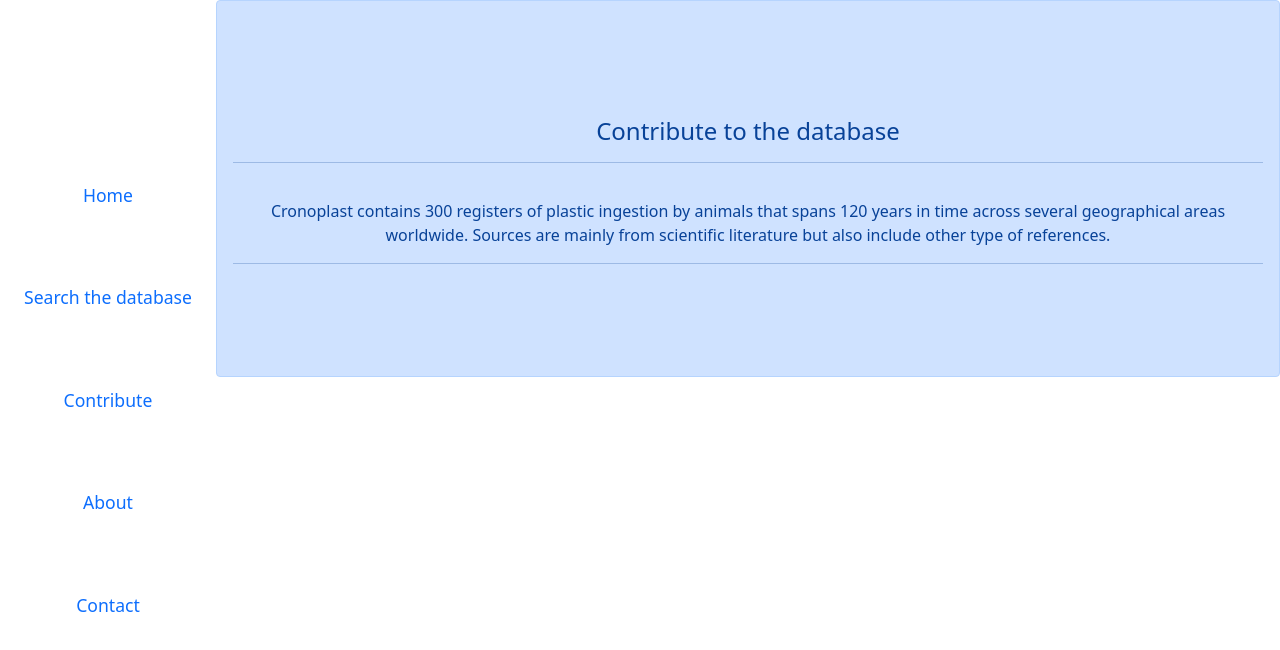
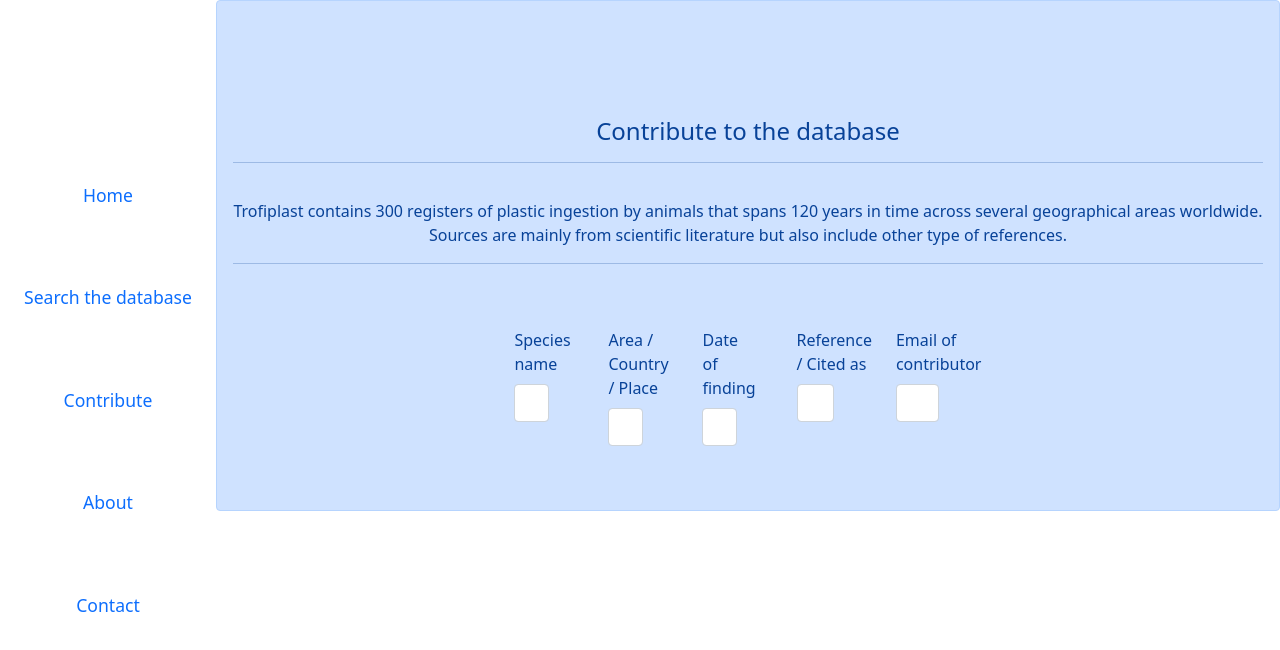
Before and after one commit to calmarti/trofiplast-frontend, a React (Create React App) app: page /contribute in a window 1280 px wide. Shown: the top 650 px of the page. Built offline with nearby package versions, Linux system fonts and the light colour scheme.

Commit message:
sketch del Contribute component

```diff
--- a/public/index.html
+++ b/public/index.html
@@ -25,7 +25,7 @@
       Learn how to configure a non-root public URL by running `npm run build`.
     -->
     <script src="https://kit.fontawesome.com/f6019d7643.js" crossorigin="anonymous"></script>
-    <title>Cronoplast</title>
+    <title>Trofiplast</title>
   </head>
   <body>
     <noscript>You need to enable JavaScript to run this app.</noscript>
--- a/src/components/Contribute/Contribute.js
+++ b/src/components/Contribute/Contribute.js
@@ -4,6 +4,7 @@
 import Row from "react-bootstrap/Row";
 import Col from "react-bootstrap/Col";
 import Alert from "react-bootstrap/Alert";
+
 
 export default function Contribute() {
   return (
@@ -20,12 +21,12 @@
                 <br />
                 <br />
                 <Alert.Heading className="alert-heading">
-                 Contribute to the database
+                  Contribute to the database
                 </Alert.Heading>
                 <hr />
 
                 <p className="alert-summary">
-                  Cronoplast contains 300 registers of plastic ingestion by
+                  Trofiplast contains 300 registers of plastic ingestion by
                   animals that spans 120 years in time across several
                   geographical areas worldwide. Sources are mainly from
                   scientific literature but also include other type of
@@ -35,9 +36,78 @@
                 <br />
                 <br />
                 <Form>
+                  <Container className="w-50">
+                    <Row>
 
-               {/*      formulario de contribucion */}
 
+                        {/*      formulario de contribucion */}
+                        {/* Distribuir las Col en más de un Row!  */}
+
+                      <Col>
+
+                        <Form.Group className="w-50 mb-3" controlId="formBasicEmail">
+                          <Form.Label>Species name</Form.Label>
+                          <Form.Control
+                           type="text"
+                          />
+                        </Form.Group>
+                      </Col>
+
+                      <Col>
+
+                        <Form.Group className="w-50 mb-3" controlId="formBasicEmail">
+                          <Form.Label>Area / Country / Place</Form.Label>
+                          <Form.Control
+                           type="text"
+                          />
+                        </Form.Group>
+                      </Col>
+
+
+
+
+                      <Col>
+                          <Form.Group className="w-50 mb-3" controlId="formBasicEmail">
+                            <Form.Label>Date of finding</Form.Label>
+                            <Form.Control
+                             type="text"
+                            />
+                          </Form.Group>
+                        </Col>
+
+                        {/* Summary of findings debe ser un textarea control */}
+                        {/* <Col>
+                          <Form.Group className="w-100 mb-3" controlId="formBasicEmail">
+                            <Form.Label>Summary of findings</Form.Label>
+                            <Form.Control
+                             type="textarea"
+                            />
+                          </Form.Group>
+                        </Col> */}
+
+                        <Col>
+                          <Form.Group className="w-50 mb-3" controlId="formBasicEmail">
+                            <Form.Label>Reference / Cited as </Form.Label>
+                            <Form.Control
+                             type="text"
+                            />
+                          </Form.Group>
+                        </Col>
+
+                        <Col>
+                          <Form.Group className="w-50 mb-3" controlId="formBasicEmail">
+                            <Form.Label>Email of contributor</Form.Label>
+                            <Form.Control
+                             type="email"
+                            />
+                          </Form.Group>
+                        </Col>
+
+
+
+
+                    </Row>
+                  </Container>
                 </Form>
               </Alert>
             </Col>
--- a/src/components/Home/HomeMain.js
+++ b/src/components/Home/HomeMain.js
@@ -74,8 +74,8 @@
 
         <Figure className="figure">
           <Figure.Image
-            width={320}
-            height={240}
+            width={420}
+            height={300}
             alt=""
             src={image}
             className="figure-image"
--- a/src/components/Home/homeMain.css
+++ b/src/components/Home/homeMain.css
@@ -1,3 +1,8 @@
+
+.alert-component{
+height:auto;
+}
+
 .accordion {
   position: relative;
   top: 30px;
@@ -57,14 +62,14 @@
 }
 
 .figure {
-  position: relative;
-  top: 15px;
+
 
 }
 
 .figure-image {
-  border-radius: 50%;
-
+  border-radius: 5%;
+  max-width: 100%;
+  height:auto;
 }
 
 }
--- a/src/components/Search/Search.js
+++ b/src/components/Search/Search.js
@@ -111,12 +111,12 @@
                   <br />
                   <br />
                   <Alert.Heading className="alert-heading">
-                    Search the Cronoplast database
+                    Search the Trofiplast database
                   </Alert.Heading>
                   <hr />
 
                   <p className="alert-summary">
-                    Cronoplast contains 300 registers of plastic ingestion by
+                    Trofiplast contains 300 registers of plastic ingestion by
                     animals that spans 120 years in time across several
                     geographical areas worldwide. Sources are mainly from
                     scientific literature but also include other type of
```
